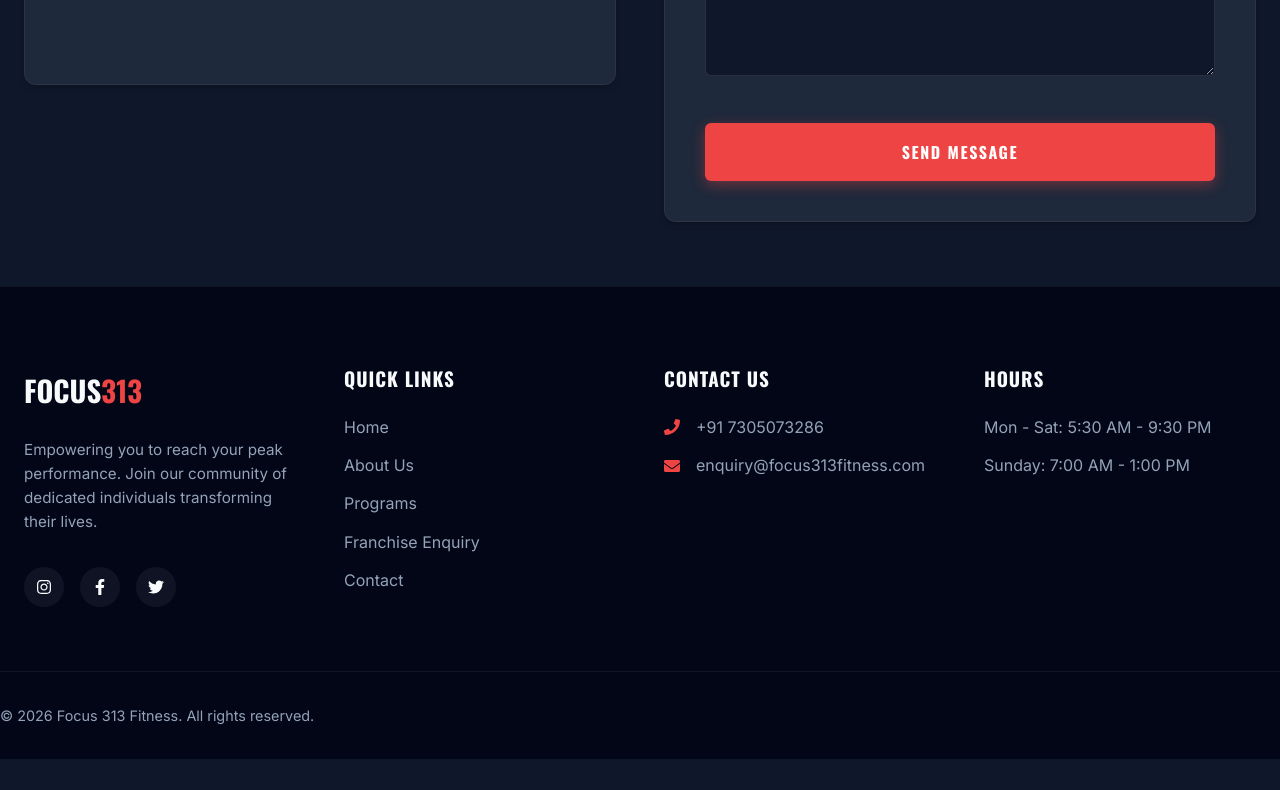
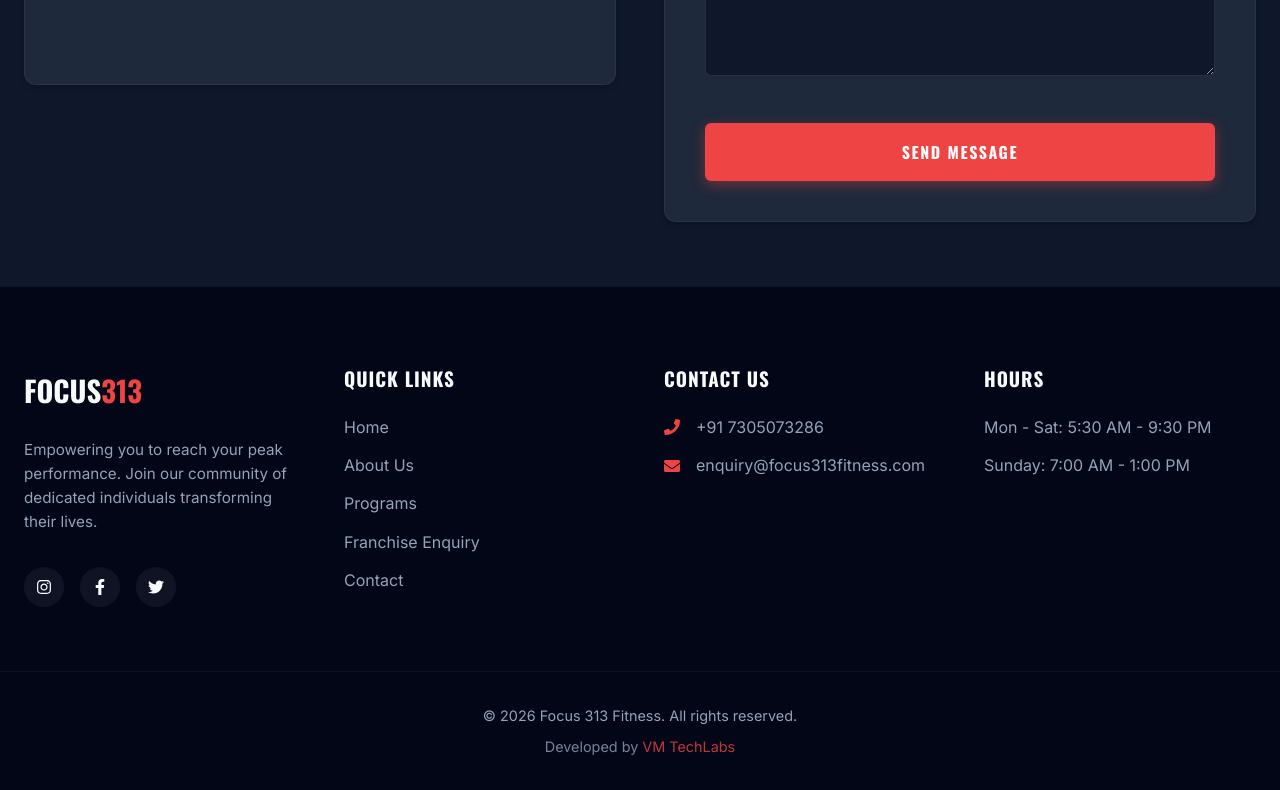
Before and after one commit to bala7s16/focus313, a React (Vite) app: page /contact in a window 1280 px wide. Shown: the part 989-1779 px from the top of the page. Before the commit the page ends 1748 px from the top, so only its background shows below. Built offline with nearby package versions, Linux system fonts and the light colour scheme.

Commit message:
devloped by added

```diff
--- a/src/components/Footer.jsx
+++ b/src/components/Footer.jsx
@@ -55,8 +55,11 @@ const Footer = () => {
                     </ul>
                 </div>
             </div>
-            <div className="footer-bottom text-center">
+            <div className="footer-bottom text-center" style={{ display: 'flex', flexDirection: 'column', alignItems: 'center' }}>
                 <p>&copy; {new Date().getFullYear()} Focus 313 Fitness. All rights reserved.</p>
+                <p style={{ marginTop: '0.5rem', opacity: 0.8 }}>
+                    Developed by <span className="text-highlight">VM TechLabs</span>
+                </p>
             </div>
         </footer>
     );
```
